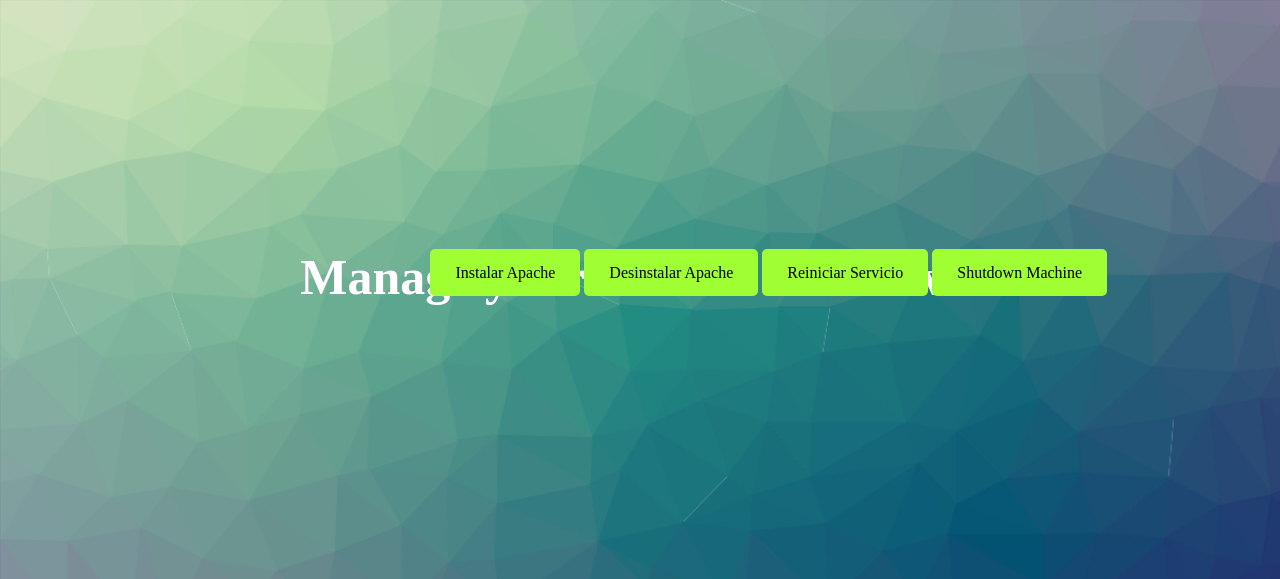
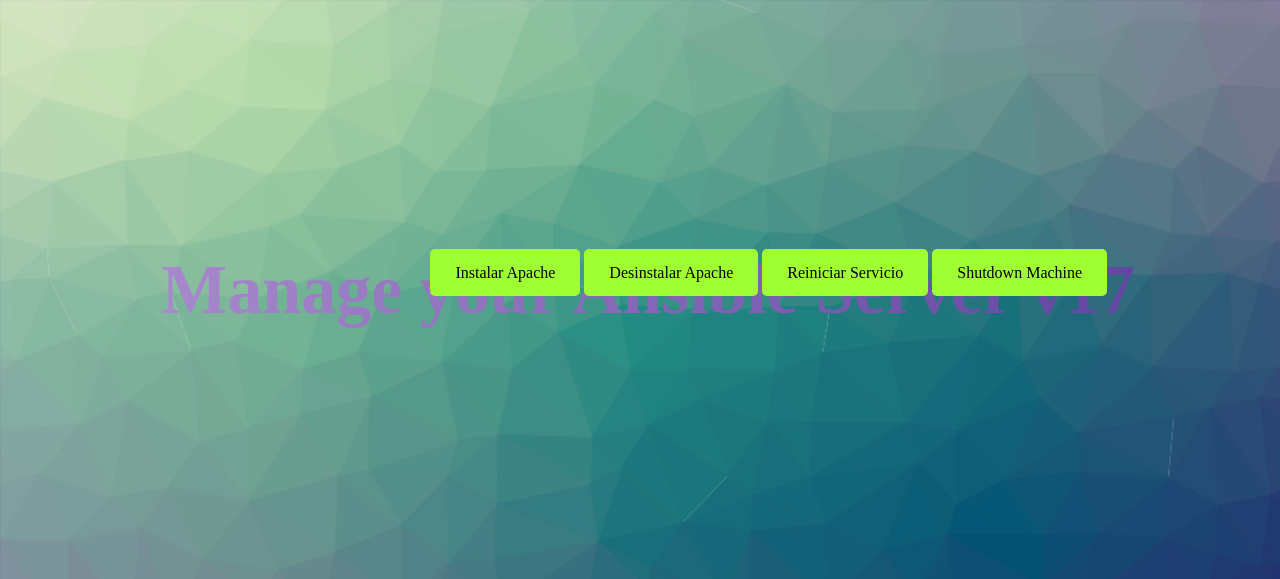
Before and after one commit to daraxta/TFGCICD, a Flask app: page / in a window 1280 px wide. Shown: the top 579 px of the page. Run offline with Flask 2, Linux system fonts and the light colour scheme.

Commit message:
ChangeColor

```diff
--- a/src/static/css/style.css
+++ b/src/static/css/style.css
@@ -1,13 +1,3 @@
-h1 {
-    font-family: 'Untitled Serif';
-    line-height: 98px;
-    font-size: 70px;
-    font-weight: 600;
-    background-image: linear-gradient(to left, #553c9a, #b393d3);
-    color: transparent;
-    background-clip: text;
-    -webkit-background-clip: text;
-}
 a {
     background-color: #a0ff33;
     color: black;
@@ -30,7 +20,15 @@ body {
   text-align: center;
   color: #fff;
   margin-bottom: 4px;
-  font-size: 50px;
+  font-family: 'Untitled Serif';
+  line-height: 98px;
+  font-size: 70px;
+  font-weight: 600;
+  background-image: linear-gradient(to left, #553c9a, #b393d3);
+  color: transparent;
+  background-clip: text;
+  -webkit-background-clip: text;
+
 }
 .test {
   position: absolute;
```
